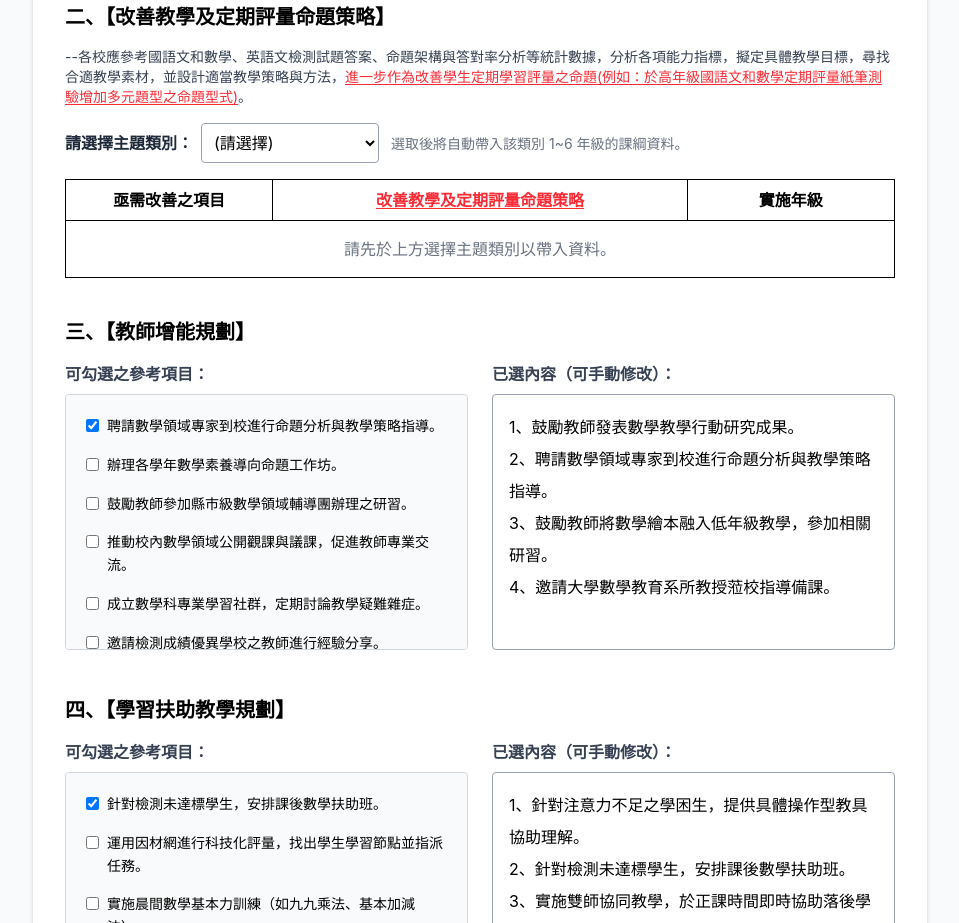
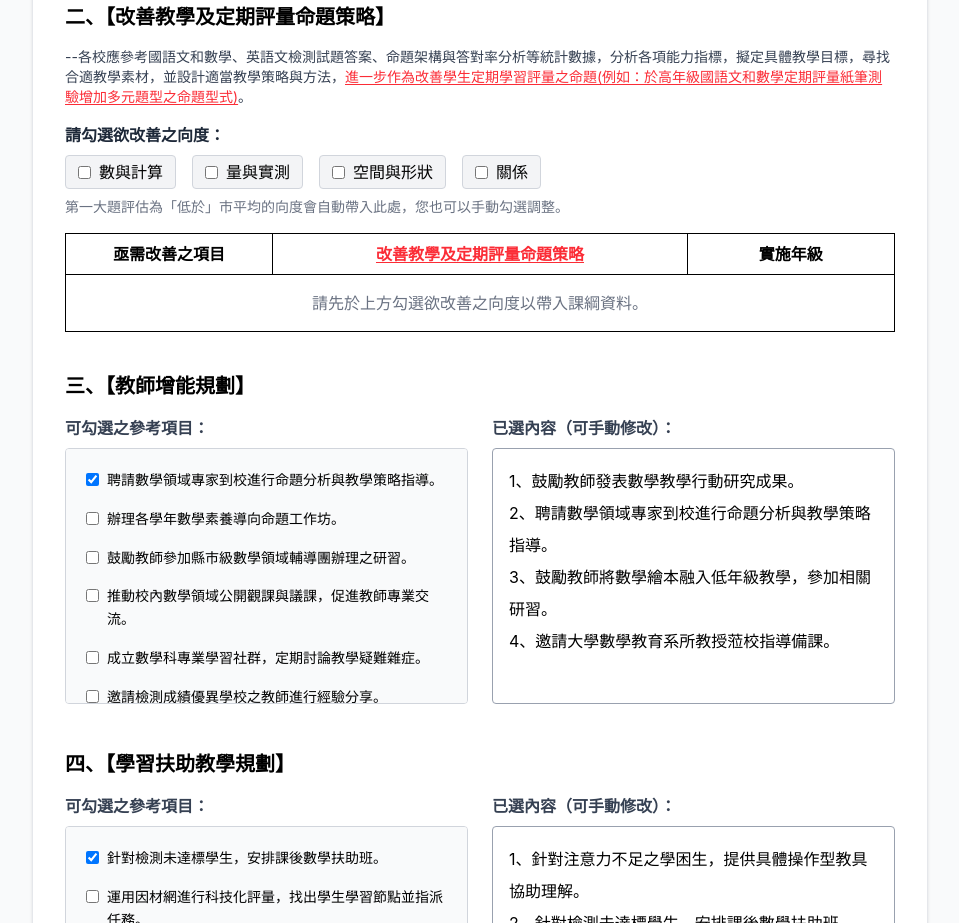
Before and after one commit to chy23/GIEMS_Math, a React (Vite) app: page / in a window 1280 px wide. Shown: the part 1100-2023 px from the top of the page, without its empty margins (160-1119 px from the left). Built offline with nearby package versions, Linux system fonts and the light colour scheme.

Commit message:
Update Section 2 to auto-sync with Section 1 and filter by complex rules

```diff
--- a/src/App.tsx
+++ b/src/App.tsx
@@ -36,7 +36,7 @@ function App() {
   const [subject, setSubject] = useState('');
 
   const [items, setItems] = useState<DimensionItem[]>(initialItems);
-  const [selectedCategory, setSelectedCategory] = useState<string>('');
+  const [selectedDimensions, setSelectedDimensions] = useState<string[]>([]);
 
   const [sec3Checked, setSec3Checked] = useState<string[]>([]);
   const [sec4Checked, setSec4Checked] = useState<string[]>([]);
@@ -61,6 +61,13 @@ function App() {
 
   const updateItem = (id: string, field: keyof DimensionItem, value: string) => {
     setItems(prev => prev.map(item => item.id === id ? { ...item, [field]: value } : item));
+
+    if (field === 'status' && value === 'lower') {
+      const changedItem = items.find(i => i.id === id);
+      if (changedItem && ['數與計算', '量與實測', '空間與形狀', '關係'].includes(changedItem.name)) {
+        setSelectedDimensions(prev => prev.includes(changedItem.name) ? prev : [...prev, changedItem.name]);
+      }
+    }
   };
 
   const getResultSuffix = (status: Status) => {
@@ -176,19 +183,24 @@ function App() {
           </p>
 
           <div className="mb-4">
-            <label className="mr-2 font-bold text-gray-800">請選擇主題類別：</label>
-            <select
-              className="border border-gray-400 p-2 rounded focus:outline-none focus:border-blue-500"
-              value={selectedCategory}
-              onChange={(e) => setSelectedCategory(e.target.value)}
-            >
-              <option value="">(請選擇)</option>
-              <option value="N">N (數與量)</option>
-              <option value="S">S (空間與形狀)</option>
-              <option value="R">R (關係)</option>
-              <option value="D">D (資料與不確定性)</option>
-            </select>
-            <span className="text-sm text-gray-500 ml-3">選取後將自動帶入該類別 1~6 年級的課綱資料。</span>
+            <label className="mr-2 font-bold text-gray-800">請勾選欲改善之向度：</label>
+            <div className="flex gap-4 mt-2 mb-2 flex-wrap">
+              {['數與計算', '量與實測', '空間與形狀', '關係'].map(dim => (
+                <label key={dim} className="flex items-center cursor-pointer bg-gray-100 px-3 py-1 rounded border border-gray-300">
+                  <input
+                    type="checkbox"
+                    className="mr-2"
+                    checked={selectedDimensions.includes(dim)}
+                    onChange={(e) => {
+                      if (e.target.checked) setSelectedDimensions(prev => [...prev, dim]);
+                      else setSelectedDimensions(prev => prev.filter(d => d !== dim));
+                    }}
+                  />
+                  {dim}
+                </label>
+              ))}
+            </div>
+            <span className="text-sm text-gray-500 block">第一大題評估為「低於」市平均的向度會自動帶入此處，您也可以手動勾選調整。</span>
           </div>
 
           <table className="w-full border-collapse border border-black text-center mb-6">
@@ -200,13 +212,31 @@ function App() {
               </tr>
             </thead>
             <tbody>
-              {selectedCategory === '' ? (
+              {selectedDimensions.length === 0 ? (
                 <tr className="border-b border-black">
-                  <td colSpan={3} className="p-4 text-gray-500">請先於上方選擇主題類別以帶入資料。</td>
+                  <td colSpan={3} className="p-4 text-gray-500">請先於上方勾選欲改善之向度以帶入課綱資料。</td>
                 </tr>
               ) : (
                 curriculumData
-                  .filter((item: CurriculumItem) => item.code.startsWith(`${selectedCategory}-`))
+                  .filter((item: CurriculumItem) => {
+                    const isMeasurement = /面積|重量|體積|容積|時間|長度|容量|角度|鐘面|時刻|日曆|公分|公尺|毫米|公里|公克|公斤|公升|毫升/.test(item.description);
+
+                    let match = false;
+                    if (selectedDimensions.includes('數與計算')) {
+                      if (item.code.startsWith('N-') && !isMeasurement) match = true;
+                    }
+                    if (selectedDimensions.includes('量與實測')) {
+                      if ((item.code.startsWith('N-') || item.code.startsWith('S-')) && isMeasurement) match = true;
+                    }
+                    if (selectedDimensions.includes('空間與形狀')) {
+                      if (item.code.startsWith('S-') && !isMeasurement) match = true;
+                    }
+                    if (selectedDimensions.includes('關係')) {
+                      if (item.code.startsWith('R-')) match = true;
+                    }
+
+                    return match;
+                  })
                   .map((item: CurriculumItem, index: number) => {
                     const grade = item.code.split('-')[1]; // Extracted from N-X-Y
                     return (
```
